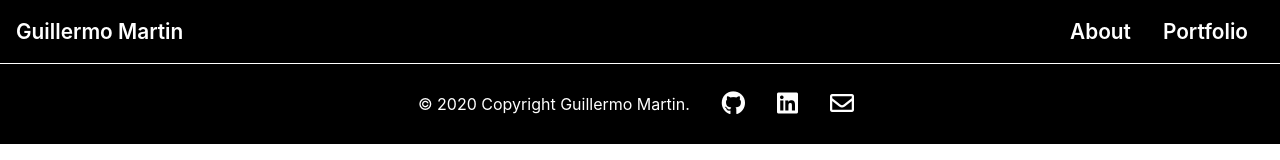
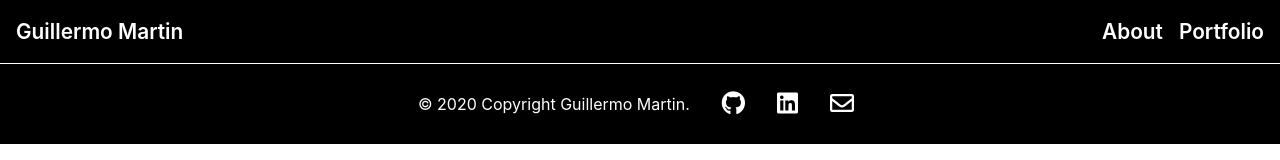
Before and after one commit to Guillermo-Martin/gcm-portfolio, a React (Create React App) app: page / in a window 1280 px wide. Shown: the top 160 px of the page. Built offline with nearby package versions, Linux system fonts and the light colour scheme.

Commit message:
Revise Portfolio link in navbar

```diff
--- a/src/components/Navigation.js
+++ b/src/components/Navigation.js
@@ -23,7 +23,7 @@ function Navigation() {
 
               <Nav.Item>
                 {/* <Nav.Link href="/gcm-portfolio/portfolio" className="Navbar-link">Portfolio</Nav.Link> */}
-                <Nav.Link><Link to="/gcm-portfolio/portfolio" className="Navbar-link">Portfolio</Link></Nav.Link>
+                <Link to="/gcm-portfolio/portfolio" className="Navbar-link">Portfolio</Link>
               </Nav.Item>
           </Navbar.Collapse>
         </Navbar>
```
